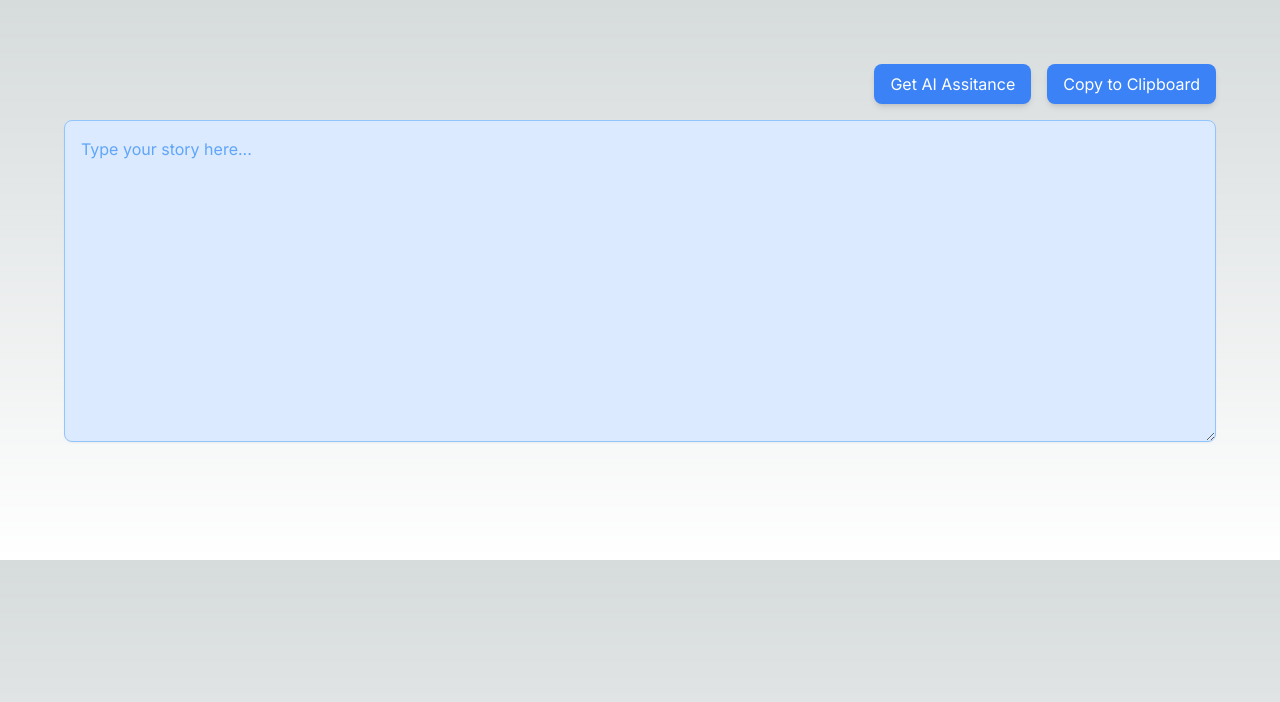
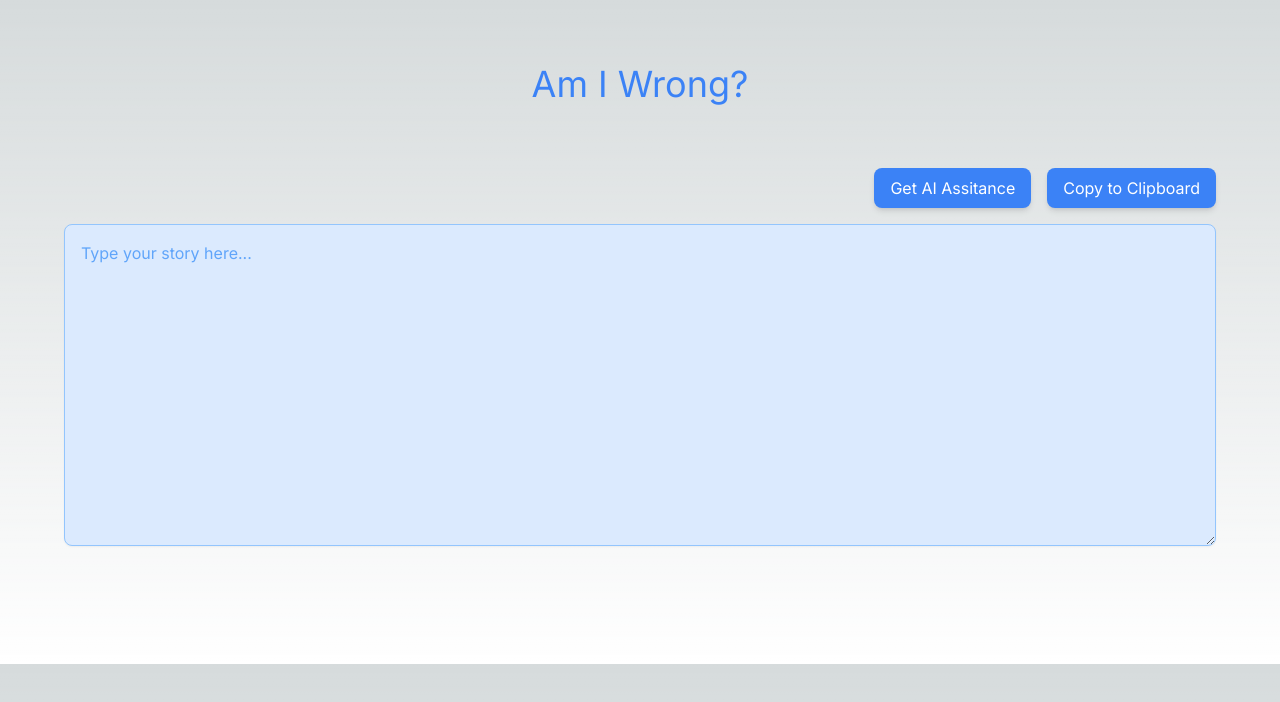
Before and after one commit to joelstevick/less-is-more, a Next.js app: page / in a window 1280 px wide. Shown: the top 702 px of the page. Built offline with nearby package versions, Linux system fonts and the light colour scheme.

Commit message:
add page title

```diff
--- a/app/page.tsx
+++ b/app/page.tsx
@@ -45,11 +45,12 @@ export default function Home() {
     setUserContent(aiSummary);
 
     setAiSummary("");
-    setAiPoll("")
+    setAiPoll("");
   }
 
   return (
     <main className="p-16">
+      <div className="text-blue-500 text-4xl text-center mb-16">Am I Wrong?</div>
       <div className="flex justify-end">
         <Button onClick={getAiResponse}>Get AI Assitance</Button>
         <HSpacer />
```
